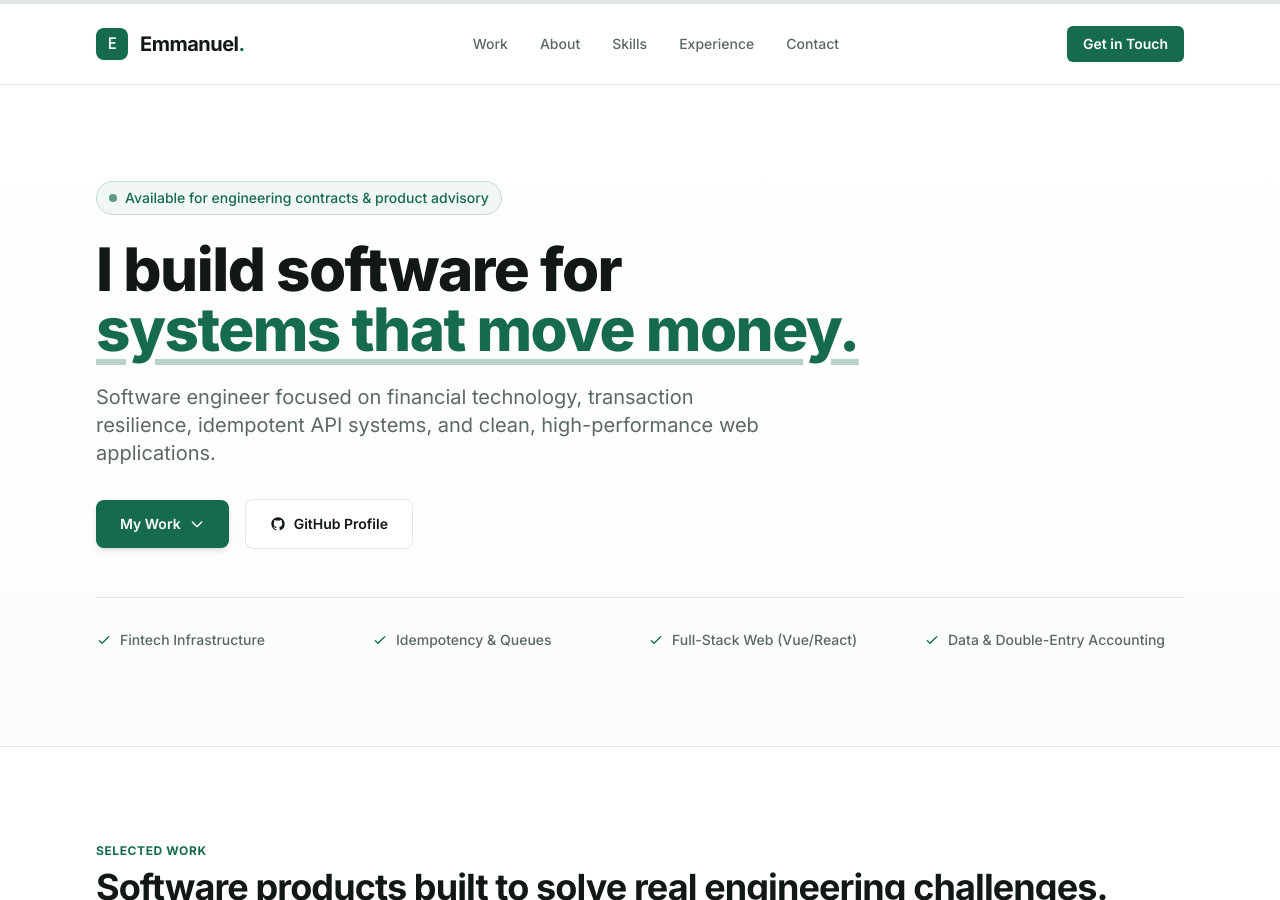
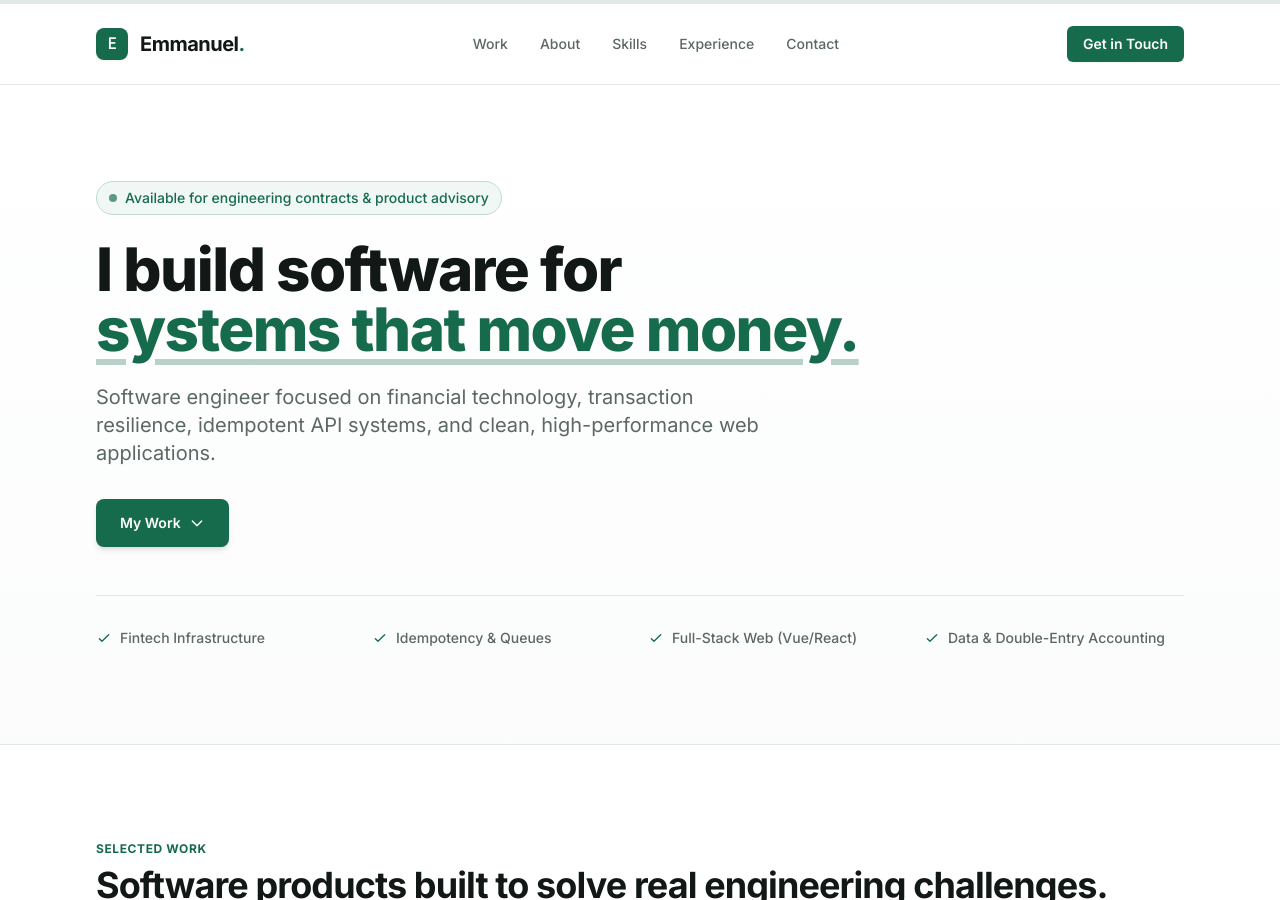
Before and after one commit to AvalonLabs-cloud/solid-cloud.github.io, a Jekyll site: the page index.html, which Jekyll copies as it is, in a window 1280 px wide and 900 px high. Built offline with Jekyll 4.4.1, drawn with Linux system fonts in a browser that asks for light colours; nearby versions of some CDN libraries.

Commit message:
Remove GitHub link and update project grid layout
Removed GitHub profile link from the footer and adjusted project grid layout.

```diff
--- a/index.html
+++ b/index.html
@@ -164,10 +164,6 @@
             <span> My Work</span>
             <svg class="w-4 h-4 ml-2" fill="none" stroke="currentColor" viewBox="0 0 24 24"><path stroke-linecap="round" stroke-linejoin="round" stroke-width="2" d="M19 9l-7 7-7-7"/></svg>
           </a>
-          <a href="https://github.com/YOUR-USERNAME" target="_blank" rel="noopener noreferrer" class="inline-flex items-center justify-center px-6 py-3.5 rounded-lg border border-surface-border bg-white text-ink font-semibold text-sm hover:bg-surface-neutral hover:border-ink-subtle transition-all">
-            <svg class="w-4 h-4 mr-2" fill="currentColor" viewBox="0 0 24 24"><path fill-rule="evenodd" clip-rule="evenodd" d="M12 2C6.477 2 2 6.484 2 12.017c0 4.425 2.865 8.18 6.839 9.504.5.092.682-.217.682-.483 0-.237-.008-.868-.013-1.703-2.782.605-3.369-1.343-3.369-1.343-.454-1.158-1.11-1.466-1.11-1.466-.908-.62.069-.608.069-.608 1.003.07 1.53 1.032 1.53 1.032.892 1.53 2.341 1.088 2.91.832.092-.647.35-1.088.636-1.338-2.22-.253-4.555-1.113-4.555-4.951 0-1.093.39-1.988 1.029-2.688-.103-.253-.446-1.272.098-2.65 0 0 .84-.27 2.75 1.026A9.564 9.564 0 0112 6.844c.85.004 1.705.115 2.504.337 1.909-1.296 2.747-1.027 2.747-1.027.546 1.379.202 2.398.1 2.651.64.7 1.028 1.595 1.028 2.688 0 3.848-2.339 4.695-4.566 4.943.359.309.678.92.678 1.855 0 1.338-.012 2.419-.012 2.747 0 .268.18.58.688.482A10.019 10.019 0 0022 12.017C22 6.484 17.522 2 12 2z"/></svg>
-            <span>GitHub Profile</span>
-          </a>
         </div>
 
         <!-- Technical Core Capabilities Bar -->
@@ -206,7 +202,7 @@
         </div>
 
         <!-- Projects Grid -->
-        <div class="grid grid-cols-1 lg:grid-cols-2 gap-8" id="projectsContainer">
+        <div class="grid grid-cols-1 lg:grid-cols-1 gap-8" id="projectsContainer">
 
           <!-- PROJECT 1 (FLAGSHIP): KashFlow -->
           <article data-category="fintech fullstack" class="project-card lg:col-span-2 group rounded-2xl border border-surface-border bg-surface-neutral overflow-hidden hover:border-brand-border hover:shadow-xl transition-all duration-300">
```
